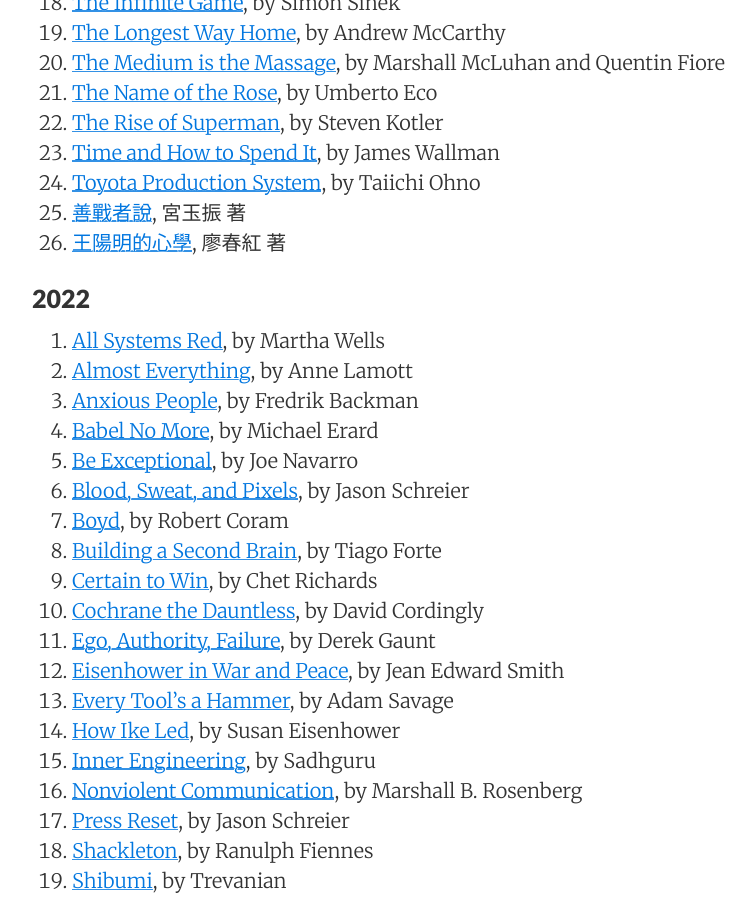
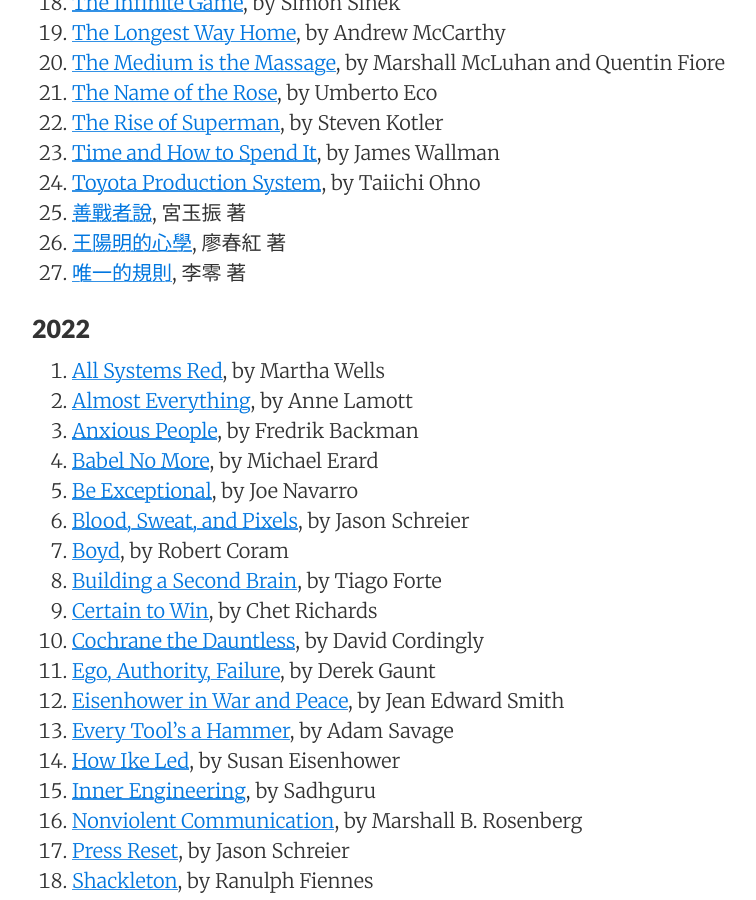
Before and after one commit to sewardlee337/sewardlee337.github.io, a Jekyll site: the page built from readinglist.md, in a window 1280 px wide and 900 px high, scrolled down 1160 px. Shown: the whole window, without its empty margins (188-944 px from the left). Built offline with Jekyll 4.4.1, drawn with Linux system fonts in a browser that asks for light colours; nearby versions of some CDN libraries.

Commit message:
update reading list

```diff
--- a/readinglist.md
+++ b/readinglist.md
@@ -46,6 +46,7 @@
 1. [Toyota Production System](https://www.amazon.com/Toyota-Production-System-Beyond-Large-Scale-ebook/dp/B00SC849YK/ref=tmm_kin_swatch_0?_encoding=UTF8&qid=1695536221&sr=8-1), by Taiichi Ohno
 1. [善戰者說](https://bit.ly/3ZqfsYa), 宮玉振 著
 1. [王陽明的心學](https://bit.ly/3z00T2z), 廖春紅 著
+1. [唯一的規則](https://www.books.com.tw/products/0010462556), 李零 著
 
 
 ### 2022
```
